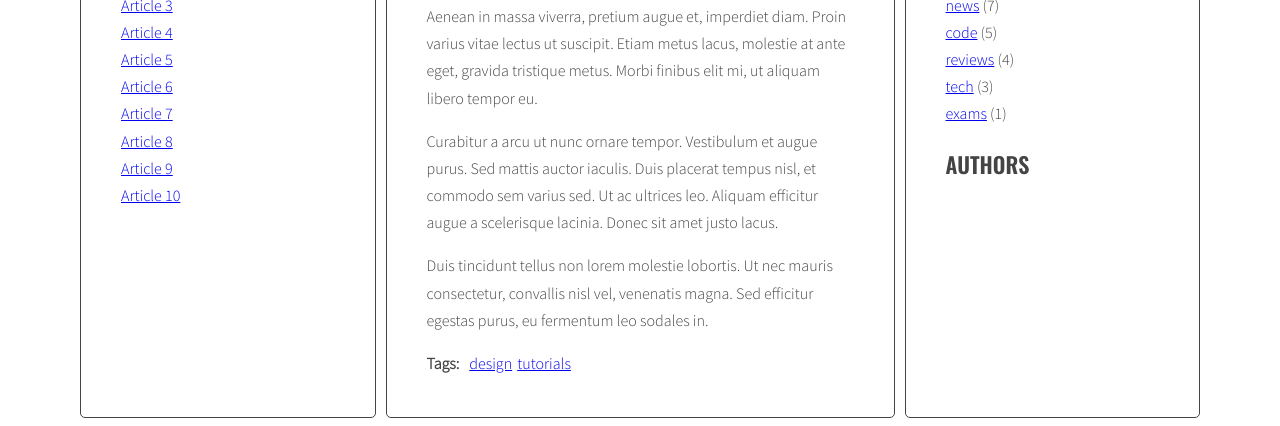
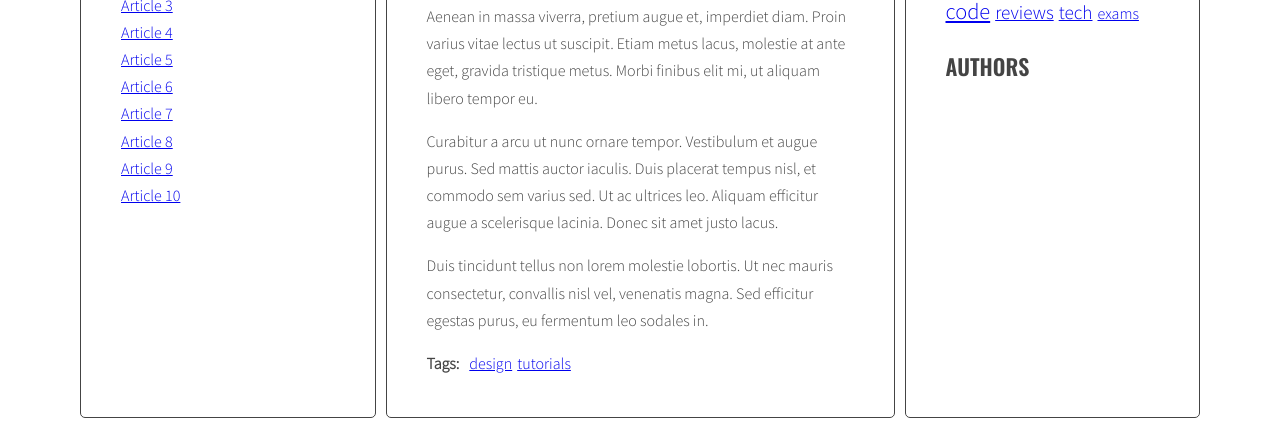
Before and after one commit to wjozwik/javascript-blog, a website: page index.html in a window 1280 px wide. Shown: the part 421-847 px from the top of the page. Drawn offline with nearby package versions, Linux system fonts and the light colour scheme.

Commit message:
Add cloud tags class generator in js & update html and styles

```diff
--- a/index.html
+++ b/index.html
@@ -161,7 +161,7 @@
                 </section>
                 <aside class="sidebar">
                     <h2 class="section-title">Tags</h2>
-                    <ul class="list tags">
+                    <ul class="list list-horizontal tags ">
                     </ul>
                     <h2 class="section-title">Authors</h2>
                     <ul class="list authors">
--- a/js/script.js
+++ b/js/script.js
@@ -6,7 +6,9 @@
     optTitleListSelector = '.titles',
     optArticleTagsSelector = '.post-tags .list',
     optArticleAuthorSelector = '.post-author',
-    optTagsListSelector = '.tags.list';
+    optTagsListSelector = '.tags.list',
+    optCloudClassCount = 4,
+    optCloudClassPrefix = 'tag-size-';
 
   const titleClickHandler = function(event){
     event.preventDefault();
@@ -107,6 +109,11 @@
     return params;
   };
 
+  const calculateTagClass = function(count, params){
+    const classNumber = Math.floor(((count - params.min) / (params.max - params.min)) * (optCloudClassCount - 1) + 1);
+    return optCloudClassPrefix + classNumber;
+  };
+
   const generateTags = function(){
     /* [NEW] create a new variable allTags with an empty array */
     let allTags = {};
@@ -168,7 +175,8 @@
     /* [NEW] START LOOP: for each tag in allTags: */
     for(let tag in allTags){
       /* [NEW] generate code of a link and add it to allTagsHTML */
-      allTagsHTML += '<li><a href="#tag-' + tag + '">' + tag + '</a> (' + allTags[tag] + ')</li>';
+      const tagLinkHTML = '<li><a href="#tag-' + tag + '" class="' + calculateTagClass(allTags[tag], tagsParams) + '">' + tag + '</a></li>';
+      allTagsHTML += tagLinkHTML;
     }
     /* [NEW] END LOOP: for each tag in allTags: */
 
--- a/sass/style.scss
+++ b/sass/style.scss
@@ -97,6 +97,23 @@ body {
     padding-right: 0;
   }
 }
+/* Tags */
+.tag-size-1 {
+  font-size: 1rem;
+}
+
+.tag-size-2 {
+  font-size: 1.2rem;
+}
+
+.tag-size-3 {
+  font-size: 1.4rem;
+}
+
+.tag-size-4 {
+  font-size: 2rem;
+}
+
 
 /* Authors */
 
```
Also changed, not shown: css/style.css, 1 other file.
